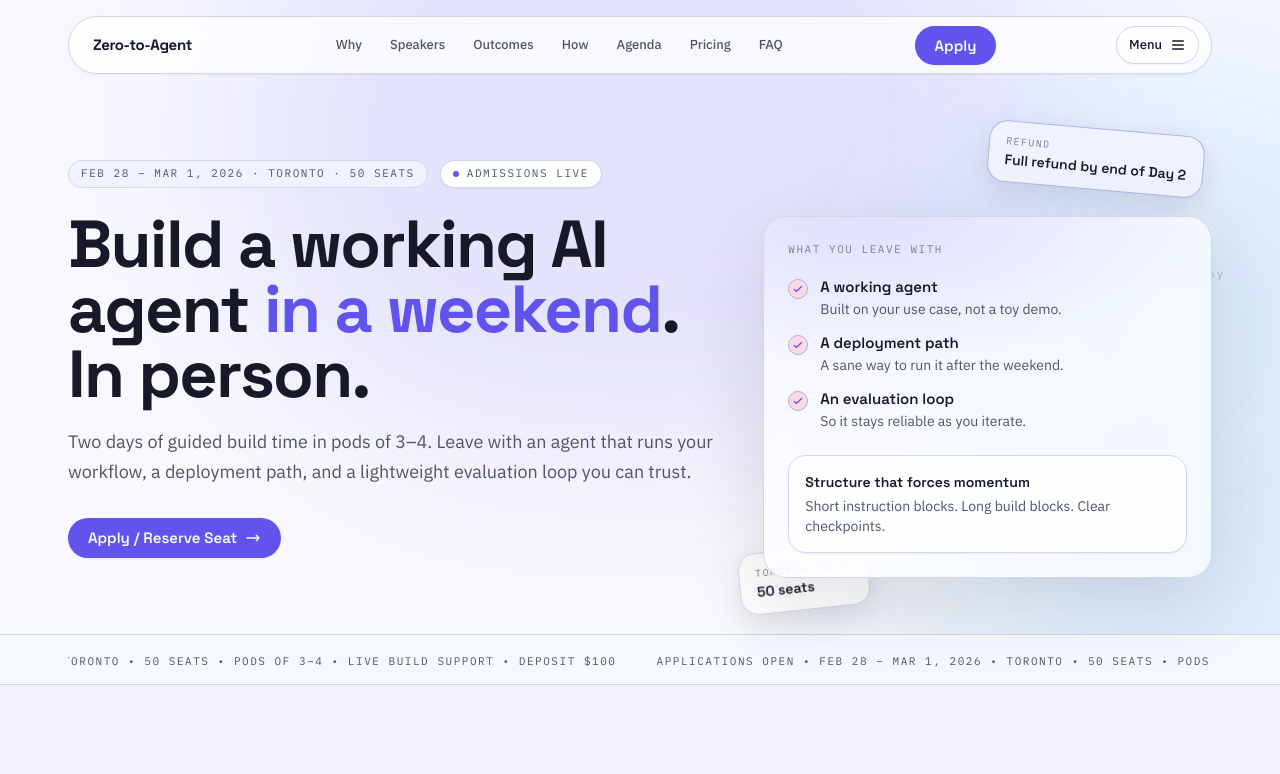
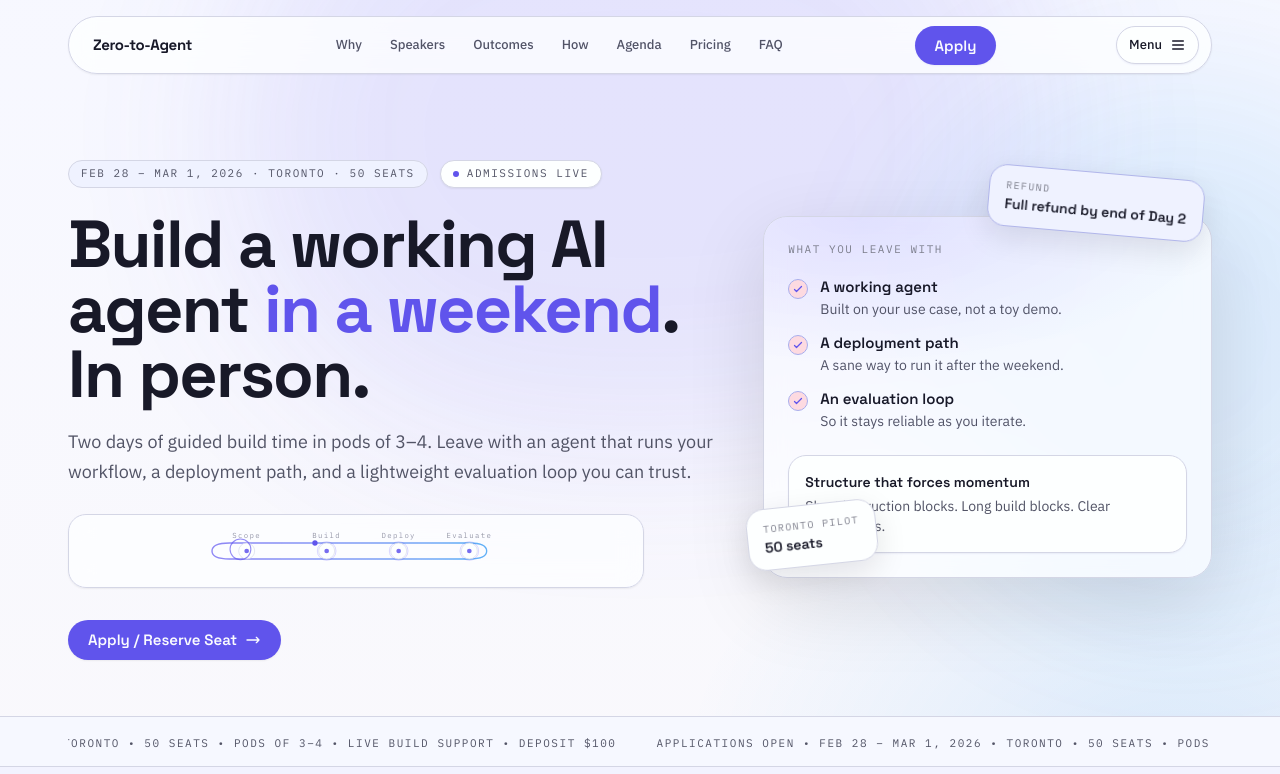
Before and after one commit to itsAR-VR/Z2A, a Next.js app: page / in a window 1280 px wide. Shown: the top 774 px of the page. Built offline with nearby package versions, Linux system fonts and the light colour scheme.

Commit message:
feat: simplify hero + speakers + early bird pricing

```diff
--- a/src/components/sections/Hero.tsx
+++ b/src/components/sections/Hero.tsx
@@ -2,11 +2,13 @@
 
 import { Badge } from "@/components/Badge";
 import { Button } from "@/components/Button";
-import { useReveal } from "@/hooks/useReveal";
 import { useReducedMotion } from "@/hooks/useReducedMotion";
 import { DURATION, EASE } from "@/lib/motion-tokens";
 import { useLayoutEffect, useRef } from "react";
 import gsap from "gsap";
+import { MotionPathPlugin } from "gsap/MotionPathPlugin";
+
+gsap.registerPlugin(MotionPathPlugin);
 
 const marqueeItems = [
   "Applications open",
@@ -49,12 +51,9 @@ export function Hero() {
   const rootRef = useRef<HTMLDivElement | null>(null);
   const headlineRef = useRef<HTMLHeadingElement | null>(null);
   const subheadRef = useRef<HTMLParagraphElement | null>(null);
+  const loopRef = useRef<HTMLDivElement | null>(null);
   const ctasRef = useRef<HTMLDivElement | null>(null);
   const artRef = useRef<HTMLDivElement | null>(null);
-  const { ref: traceRef, isVisible: traceVisible } = useReveal<HTMLDivElement>({
-    threshold: 0.2,
-  });
-  const traceActive = prefersReduced || traceVisible;
 
   useLayoutEffect(() => {
     if (prefersReduced) return;
@@ -82,6 +81,12 @@ export function Hero() {
           "-=0.5",
         )
         .fromTo(
+          loopRef.current,
+          { opacity: 0.96, y: 6 },
+          { opacity: 1, y: 0, duration: DURATION.default },
+          "-=0.35",
+        )
+        .fromTo(
           ctasRef.current,
           { opacity: 0.96, y: 6 },
           { opacity: 1, y: 0, duration: DURATION.default },
@@ -93,6 +98,77 @@ export function Hero() {
           { opacity: 1, y: 0, rotate: 0, duration: DURATION.cinematic },
           "-=0.35",
         );
+
+      // Subtle “agent loop” animation: draw path, then run a dot around the loop.
+      const loopRoot = loopRef.current;
+      if (!loopRoot) return;
+
+      const drawPath = loopRoot.querySelector<SVGPathElement>(
+        "path[data-loop-draw]",
+      );
+      const runner = loopRoot.querySelector<SVGCircleElement>(
+        "circle[data-loop-runner]",
+      );
+      const pulses = Array.from(
+        loopRoot.querySelectorAll<SVGCircleElement>("circle[data-loop-pulse]"),
+      );
+
+      if (!drawPath || !runner) return;
+
+      const length = Math.max(1, drawPath.getTotalLength());
+      gsap.set(drawPath, {
+        opacity: 1,
+        strokeDasharray: length,
+        strokeDashoffset: length,
+      });
+      gsap.set(runner, { opacity: 0, scale: 0.9, transformOrigin: "50% 50%" });
+
+      const loopIntro = gsap.timeline({
+        defaults: { ease: EASE.quint },
+        delay: 0.25,
+      });
+      loopIntro
+        .to(drawPath, { strokeDashoffset: 0, duration: 1.05 })
+        .to(runner, { opacity: 1, scale: 1, duration: DURATION.fast }, "-=0.55");
+
+      // Runner motion: continuous, transform-only.
+      gsap.to(runner, {
+        delay: 0.7,
+        duration: 5.4,
+        repeat: -1,
+        ease: "none",
+        motionPath: {
+          path: drawPath,
+          align: drawPath,
+          alignOrigin: [0.5, 0.5],
+          autoRotate: false,
+        },
+      });
+
+      // Node pulses: staggered and restrained (no “bouncy” feel).
+      if (pulses.length > 0) {
+        pulses.forEach((p) => {
+          // Ensure SVG transforms behave predictably.
+          p.style.transformBox = "fill-box";
+          p.style.transformOrigin = "center";
+        });
+
+        const pulseTl = gsap.timeline({ repeat: -1, delay: 0.9 });
+        pulses.forEach((p, idx) => {
+          const at = idx * 0.75;
+          pulseTl
+            .to(
+              p,
+              { opacity: 0.7, scale: 1.12, duration: 0.16, ease: EASE.quart },
+              at,
+            )
+            .to(
+              p,
+              { opacity: 0.22, scale: 1, duration: 0.55, ease: EASE.expo },
+              at + 0.16,
+            );
+        });
+      }
     }, root);
 
     return () => ctx.revert();
@@ -141,6 +217,113 @@ export function Hero() {
               evaluation loop you can trust.
             </p>
 
+            <div
+              ref={loopRef}
+              data-testid="hero-agent-loop"
+              aria-hidden="true"
+              className="mt-7 max-w-[60ch] rounded-[var(--radius-lg)] border border-[var(--color-border)] bg-[color-mix(in_oklch,var(--color-surface)_70%,transparent)] backdrop-blur-md shadow-[var(--shadow-sm)] px-4 py-3"
+            >
+              <svg
+                viewBox="0 0 520 72"
+                className="h-12 w-full"
+                fill="none"
+                xmlns="http://www.w3.org/2000/svg"
+              >
+                <defs>
+                  <linearGradient
+                    id="z2a-loop-grad"
+                    x1="44"
+                    y1="20"
+                    x2="476"
+                    y2="52"
+                    gradientUnits="userSpaceOnUse"
+                  >
+                    <stop
+                      stopColor="var(--color-accent)"
+                      stopOpacity="0.65"
+                    />
+                    <stop
+                      offset="1"
+                      stopColor="var(--color-accent-2)"
+                      stopOpacity="0.55"
+                    />
+                  </linearGradient>
+                </defs>
+
+                <path
+                  d="M70 24H430C450 24 456 30 456 36C456 42 450 48 430 48H70C50 48 44 42 44 36C44 30 50 24 70 24Z"
+                  stroke="url(#z2a-loop-grad)"
+                  strokeWidth="2"
+                  strokeLinecap="round"
+                  opacity="0.22"
+                />
+                <path
+                  data-loop-draw
+                  d="M70 24H430C450 24 456 30 456 36C456 42 450 48 430 48H70C50 48 44 42 44 36C44 30 50 24 70 24Z"
+                  stroke="url(#z2a-loop-grad)"
+                  strokeWidth="2"
+                  strokeLinecap="round"
+                  opacity="0"
+                />
+
+                <circle
+                  data-loop-runner
+                  cx="44"
+                  cy="36"
+                  r="4"
+                  fill="var(--color-accent)"
+                  opacity="0"
+                />
+
+                {[
+                  { x: 96, label: "Scope" },
+                  { x: 216, label: "Build" },
+                  { x: 324, label: "Deploy" },
+                  { x: 430, label: "Evaluate" },
+                ].map((n) => (
+                  <g key={n.label}>
+                    <circle
+                      cx={n.x}
+                      cy={36}
+                      r={12}
+                      fill="var(--color-surface)"
+                      stroke="var(--color-border)"
+                      opacity="0.95"
+                    />
+                    <circle
+                      data-loop-pulse
+                      cx={n.x}
+                      cy={36}
+                      r={14}
+                      fill="none"
+                      stroke="var(--color-accent)"
+                      strokeWidth="1.5"
+                      opacity="0.22"
+                    />
+                    <circle
+                      cx={n.x}
+                      cy={36}
+                      r={3.5}
+                      fill="var(--color-accent)"
+                      opacity="0.85"
+                    />
+                    <text
+                      x={n.x}
+                      y={17}
+                      textAnchor="middle"
+                      fontSize="11"
+                      fontFamily="var(--font-mono)"
+                      letterSpacing="0.18em"
+                      fill="var(--color-text-faint)"
+                      opacity="0.8"
+                    >
+                      {n.label}
+                    </text>
+                  </g>
+                ))}
+              </svg>
+            </div>
+
             <div ref={ctasRef} className="mt-8 flex flex-col sm:flex-row gap-3">
               <Button href="/apply">
                 Apply / Reserve Seat
@@ -160,59 +343,6 @@ export function Hero() {
           </div>
 
           <div ref={artRef} className="md:col-span-5 md:pt-14 relative">
-            <div
-              ref={traceRef}
-              data-testid="hero-agent-trace"
-              aria-hidden="true"
-              className={`z2a-trace ${traceActive ? "z2a-trace-on" : ""} pointer-events-none absolute -inset-10 hidden md:block opacity-70`}
-            >
-              <svg
-                viewBox="0 0 560 340"
-                className="h-full w-full"
-                fill="none"
-                xmlns="http://www.w3.org/2000/svg"
-              >
-                <defs>
-                  <linearGradient id="z2a-trace-grad" x1="40" y1="40" x2="520" y2="300" gradientUnits="userSpaceOnUse">
-                    <stop stopColor="var(--color-accent)" stopOpacity="0.55" />
-                    <stop offset="1" stopColor="var(--color-accent-2)" stopOpacity="0.45" />
-                  </linearGradient>
-                </defs>
-
-                <g stroke="url(#z2a-trace-grad)" strokeWidth="2" strokeLinecap="round">
-                  <path data-trace-path d="M70 70 C 160 40, 220 110, 280 120" />
-                  <path data-trace-path d="M280 120 C 350 130, 390 92, 460 70" />
-                  <path data-trace-path d="M460 70 C 520 66, 520 210, 380 240" />
-                  <path data-trace-path d="M380 240 C 220 282, 120 220, 70 70" />
-                </g>
-
-                <g>
-                  {[
-                    { x: 70, y: 70, label: "Scope" },
-                    { x: 280, y: 120, label: "Build" },
-                    { x: 460, y: 70, label: "Deploy" },
-                    { x: 380, y: 240, label: "Evaluate" },
-                  ].map((n) => (
-                    <g key={n.label}>
-                      <circle cx={n.x} cy={n.y} r="10" fill="var(--color-surface)" stroke="var(--color-border)" />
-                      <circle cx={n.x} cy={n.y} r="3.5" fill="var(--color-accent)" opacity="0.8" />
-                      <text
-                        x={n.x + 16}
-                        y={n.y + 4}
-                        fontSize="12"
-                        fontFamily="var(--font-mono)"
-                        letterSpacing="0.18em"
-                        fill="var(--color-text-faint)"
-                        opacity="0.75"
-                      >
-                        {n.label}
-                      </text>
-                    </g>
-                  ))}
-                </g>
-              </svg>
-            </div>
-
             <div className="relative z-10 rounded-[var(--radius-xl)] border border-[var(--color-border)] bg-[color-mix(in_oklch,var(--color-surface)_70%,transparent)] backdrop-blur-md shadow-[var(--shadow-lg)] p-6 overflow-hidden">
               <div className="pointer-events-none absolute inset-0 bg-[radial-gradient(600px_240px_at_20%_0%,color-mix(in_oklch,var(--color-accent)_14%,transparent),transparent_62%)]" />
               <p className="relative font-mono text-[11px] tracking-[0.14em] uppercase text-[var(--color-text-faint)]">
@@ -270,7 +400,7 @@ export function Hero() {
             </div>
 
             {/* small “ticket” cards */}
-            <div className="hidden md:block pointer-events-none absolute -bottom-8 -left-6 rotate-[-6deg] rounded-[var(--radius-lg)] border border-[var(--color-border)] bg-[var(--color-surface)] shadow-[var(--shadow-md)] px-4 py-3">
+            <div className="hidden md:block pointer-events-none absolute bottom-3 -left-4 z-20 rotate-[-6deg] rounded-[var(--radius-lg)] border border-[var(--color-border)] bg-[var(--color-surface)] shadow-[var(--shadow-md)] px-4 py-3">
               <p className="font-mono text-[10px] tracking-[0.14em] uppercase text-[var(--color-text-faint)]">
                 Toronto pilot
               </p>
@@ -278,7 +408,7 @@ export function Hero() {
                 50 seats
               </p>
             </div>
-            <div className="hidden md:block pointer-events-none absolute -top-8 right-2 rotate-[5deg] rounded-[var(--radius-lg)] border border-[color-mix(in_oklch,var(--color-accent)_28%,var(--color-border))] bg-[color-mix(in_oklch,var(--color-accent)_8%,var(--color-surface))] shadow-[var(--shadow-md)] px-4 py-3">
+            <div className="hidden md:block pointer-events-none absolute top-3 right-2 z-20 rotate-[5deg] rounded-[var(--radius-lg)] border border-[color-mix(in_oklch,var(--color-accent)_28%,var(--color-border))] bg-[color-mix(in_oklch,var(--color-accent)_8%,var(--color-surface))] shadow-[var(--shadow-md)] px-4 py-3">
               <p className="font-mono text-[10px] tracking-[0.14em] uppercase text-[var(--color-text-faint)]">
                 Refund
               </p>
--- a/src/components/sections/Speakers.tsx
+++ b/src/components/sections/Speakers.tsx
@@ -53,14 +53,14 @@ export function Speakers() {
         </p>
       </RevealOnScroll>
 
-      <div className="grid grid-cols-1 md:grid-cols-2 gap-6 max-w-4xl">
+      <div className="mx-auto grid grid-cols-1 md:grid-cols-2 gap-6 max-w-4xl items-stretch">
         {speakers.map((speaker, i) => (
           <RevealOnScroll key={speaker.name} delay={i * 150} className="h-full">
             <a
               href={speaker.linkedinUrl}
               target="_blank"
-              rel="noreferrer"
-              className="group h-full w-full text-left rounded-[var(--radius-xl)] border border-[var(--color-border)] bg-[var(--color-surface)] shadow-[var(--shadow-sm)] p-6 md:p-7 transition-[transform,box-shadow,border-color] duration-200 ease-out hover:-translate-y-1 hover:shadow-[var(--shadow-md)] hover:border-[color-mix(in_oklch,var(--color-accent)_25%,var(--color-border-strong))] focus-visible:outline-none focus-visible:ring-2 focus-visible:ring-[var(--color-focus)] focus-visible:ring-offset-2 focus-visible:ring-offset-[var(--color-bg)]"
+              rel="noopener noreferrer"
+              className="group block h-full w-full text-left rounded-[var(--radius-xl)] border border-[var(--color-border)] bg-[var(--color-surface)] shadow-[var(--shadow-sm)] p-6 md:p-7 transition-[transform,box-shadow,border-color] duration-200 ease-out hover:-translate-y-1 hover:shadow-[var(--shadow-md)] hover:border-[color-mix(in_oklch,var(--color-accent)_25%,var(--color-border-strong))] focus-visible:outline-none focus-visible:ring-2 focus-visible:ring-[var(--color-focus)] focus-visible:ring-offset-2 focus-visible:ring-offset-[var(--color-bg)]"
               aria-label={`Open ${speaker.name} on LinkedIn`}
             >
               <div className="flex items-start gap-4 mb-4">
--- a/src/lib/env.ts
+++ b/src/lib/env.ts
@@ -6,6 +6,8 @@ const envSchema = z.object({
   STRIPE_WEBHOOK_SECRET: z.string().min(1),
   STRIPE_DEPOSIT_PRICE_ID: z.string().min(1),
   STRIPE_REMAINDER_PRICE_ID: z.string().min(1).optional(),
+  // Coupon ID for Early Bird (can be a custom string ID like "eb001").
+  STRIPE_EARLY_BIRD_COUPON_ID: z.string().min(1).optional(),
   DATABASE_URL: z.string().min(1),
   DIRECT_URL: z.string().min(1),
   ADMIN_BASIC_AUTH_USER: z.string().min(1),
@@ -18,6 +20,7 @@ export const env = envSchema.parse({
   STRIPE_WEBHOOK_SECRET: process.env.STRIPE_WEBHOOK_SECRET,
   STRIPE_DEPOSIT_PRICE_ID: process.env.STRIPE_DEPOSIT_PRICE_ID,
   STRIPE_REMAINDER_PRICE_ID: process.env.STRIPE_REMAINDER_PRICE_ID,
+  STRIPE_EARLY_BIRD_COUPON_ID: process.env.STRIPE_EARLY_BIRD_COUPON_ID,
   DATABASE_URL: process.env.DATABASE_URL,
   DIRECT_URL: process.env.DIRECT_URL,
   ADMIN_BASIC_AUTH_USER: process.env.ADMIN_BASIC_AUTH_USER,
```
Also changed, not shown: src/app/api/admin/attendees/[id]/remainder-checkout/route.ts (+16 -1 lines), src/app/api/pricing/route.ts (added, +21 -0 lines), src/app/api/stripe/webhook/route.ts (+17 -0 lines), src/app/globals.css (+0 -20 lines), src/components/sections/Pricing.tsx (+79 -12 lines), src/lib/config.ts (+14 -0 lines), 2 other files (tests, documents, lock files or other folders).
